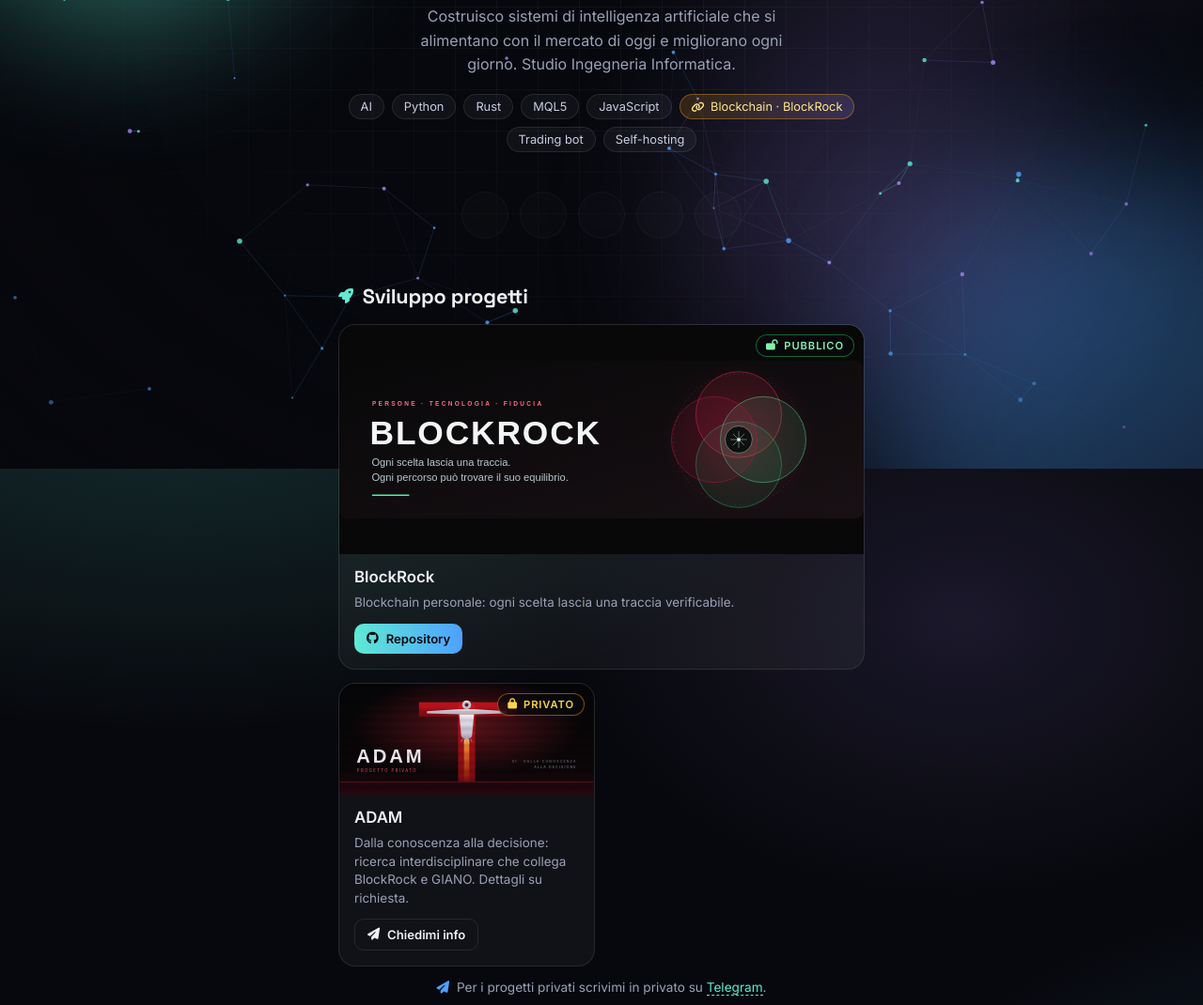
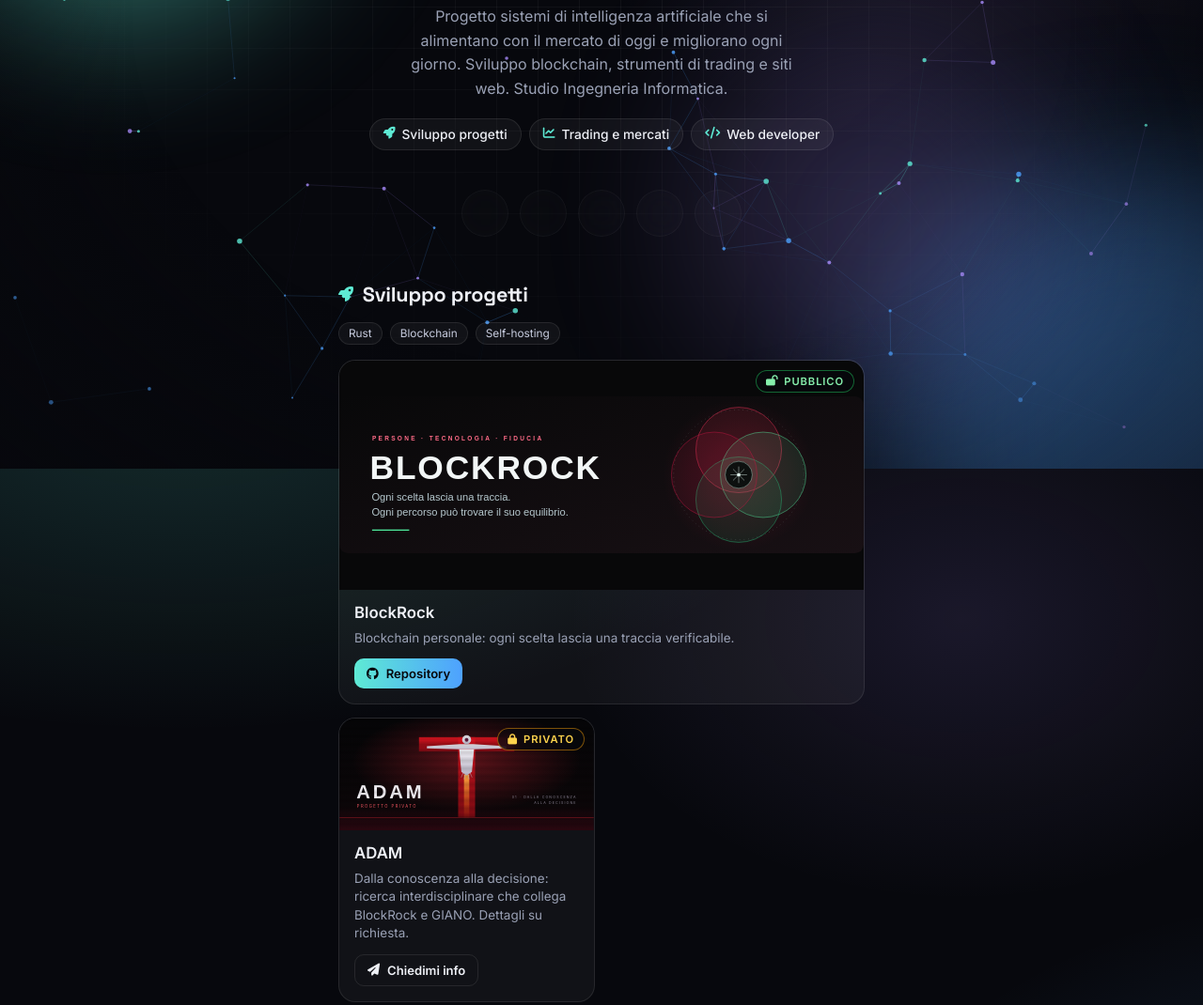
Before and after one commit to BlockRockAdmin/LinkVibe, a plain HTML site: page index.html in a window 1280 px wide. Shown: the part 301-1371 px from the top of the page at 94% size. Drawn offline with Linux system fonts and the light colour scheme; a script that the page names is missing.

Commit message:
Presentazione: tag diventati menu delle tre aree, competenze dentro le sezioni, descrizione più precisa (#4)
Co-authored-by: Claude Opus 5.5 <noreply@anthropic.com>

```diff
--- a/index.html
+++ b/index.html
@@ -33,18 +33,21 @@
       </div>
       <p class="kicker"><span class="dot"></span> AI Specialist · Multi-Stack Developer</p>
       <h1>Alessandro <span class="grad">Lupi</span></h1>
-      <p class="intro-description">Costruisco sistemi di intelligenza artificiale che si alimentano con il mercato di oggi e migliorano ogni giorno. Studio Ingegneria Informatica.</p>
-      <ul class="tags">
-        <li>AI</li><li>Python</li><li>Rust</li><li>MQL5</li><li>JavaScript</li><li class="tag-chain"><i class="fas fa-link"></i> Blockchain · BlockRock</li><li>Trading&nbsp;bot</li><li>Self-hosting</li>
-      </ul>
+      <p class="intro-description">Progetto sistemi di intelligenza artificiale che si alimentano con il mercato di oggi e migliorano ogni giorno. Sviluppo blockchain, strumenti di trading e siti web. Studio Ingegneria Informatica.</p>
+      <nav class="tags area-nav" aria-label="Aree">
+        <a href="#sviluppo"><i class="fas fa-rocket"></i> Sviluppo progetti</a>
+        <a href="#trading"><i class="fas fa-chart-line"></i> Trading e mercati</a>
+        <a href="#web"><i class="fas fa-code"></i> Web developer</a>
+      </nav>
     </header>
 
     <nav id="links" class="socials" aria-label="I miei profili">
       <span class="social-skel"></span><span class="social-skel"></span><span class="social-skel"></span><span class="social-skel"></span><span class="social-skel"></span>
     </nav>
 
-    <section class="active-projects" aria-labelledby="dev-title">
+    <section id="sviluppo" class="active-projects" aria-labelledby="dev-title">
       <h2 id="dev-title" class="section-title"><i class="fas fa-rocket"></i> Sviluppo progetti</h2>
+      <ul class="tags small"><li>Rust</li><li>Blockchain</li><li>Self-hosting</li></ul>
       <div class="ap-grid">
 
         <article class="ap-card">
@@ -75,8 +78,9 @@
       <p class="ap-note"><i class="fas fa-paper-plane"></i> Per i progetti privati scrivimi in privato su <a href="https://t.me/SSOWLF" target="_blank" rel="noopener noreferrer">Telegram</a>.</p>
     </section>
 
-    <section class="active-projects" aria-labelledby="tr-title">
+    <section id="trading" class="active-projects" aria-labelledby="tr-title">
       <h2 id="tr-title" class="section-title"><i class="fas fa-chart-line"></i> Trading e mercati finanziari</h2>
+      <ul class="tags small"><li>AI</li><li>Python</li><li>MQL5</li><li>MetaTrader&nbsp;5</li></ul>
       <div class="ap-grid">
 
         <article class="ap-card">
@@ -95,8 +99,9 @@
       </div>
     </section>
 
-    <section class="portfolio" aria-labelledby="pf-title">
+    <section id="web" class="portfolio" aria-labelledby="pf-title">
       <h2 id="pf-title" class="section-title"><i class="fas fa-code"></i> Web developer</h2>
+      <ul class="tags small"><li>HTML</li><li>CSS</li><li>JavaScript</li></ul>
 
       <article class="project">
         <a class="project-cover" href="https://www.ilgiardinodelcuore.it/" target="_blank" rel="noopener noreferrer">
--- a/style.css
+++ b/style.css
@@ -340,3 +340,17 @@ h1 {
 .social-icon:hover, .social-icon:focus-visible { transform: translateY(-3px); color: var(--a1); border-color: rgba(94, 234, 212, 0.45); box-shadow: 0 10px 30px -14px rgba(78, 161, 255, 0.6); outline: none; }
 .social-skel { opacity: 0.4; }
 .active-projects + .active-projects { margin-top: 36px; }
+
+/* tag della presentazione = menu delle aree */
+html { scroll-behavior: smooth; }
+#sviluppo, #trading, #web { scroll-margin-top: 20px; }
+.area-nav a {
+  display: inline-flex; align-items: center; gap: 7px;
+  font-size: 0.86rem; font-weight: 500; color: var(--text); text-decoration: none;
+  padding: 8px 14px; border-radius: 999px;
+  background: var(--card); border: 1px solid var(--line);
+  transition: transform 0.2s ease, border-color 0.2s ease, color 0.2s ease;
+}
+.area-nav a i { color: var(--a1); font-size: 0.8rem; }
+.area-nav a:hover, .area-nav a:focus-visible { transform: translateY(-2px); border-color: rgba(94, 234, 212, 0.45); color: var(--a1); outline: none; }
+@media (prefers-reduced-motion: reduce) { html { scroll-behavior: auto; } }
```
